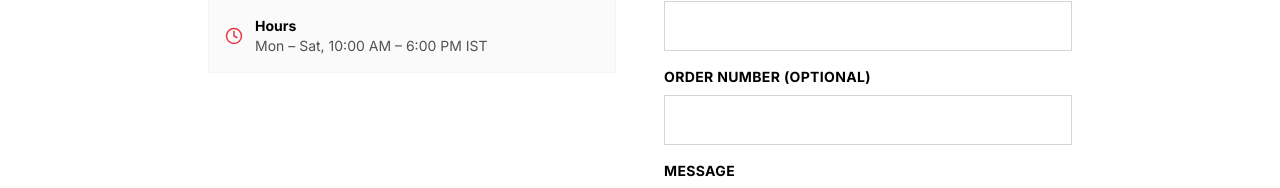
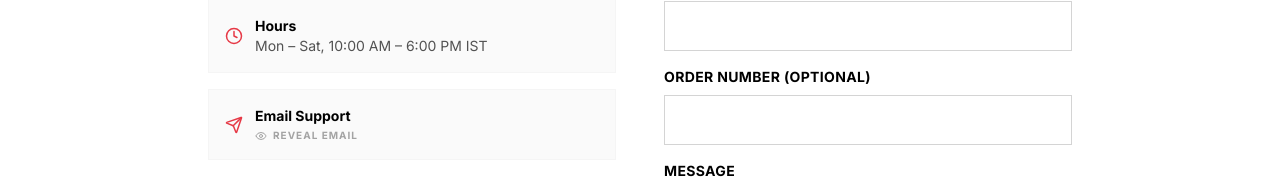
Before and after one commit to Aadi-Coder303/SoleVault, a Next.js app: page /contact in a window 1280 px wide. Shown: the part 418-606 px from the top of the page. Built offline with nearby package versions, Linux system fonts and the light colour scheme; no server answers; the database is empty.

Commit message:
security: implement secure email obfuscation on contact and privacy pages

```diff
--- a/src/app/contact/page.tsx
+++ b/src/app/contact/page.tsx
@@ -3,6 +3,7 @@
 import { useState } from 'react';
 import toast from 'react-hot-toast';
 import { Send, Clock, Loader2 } from 'lucide-react';
+import SecureEmail from '@/components/SecureEmail';
 
 export default function ContactPage() {
   const [loading, setLoading] = useState(false);
@@ -58,6 +59,16 @@ export default function ContactPage() {
                 <p className="text-sm">Mon – Sat, 10:00 AM – 6:00 PM IST</p>
               </div>
             </div>
+
+            <div className="flex items-center gap-3 text-neutral-600 p-4 bg-neutral-50 border border-neutral-100 hover:border-neutral-200 transition-colors">
+              <Send size={18} className="text-[#E63946] shrink-0" />
+              <div>
+                <p className="font-bold text-sm text-black">Email Support</p>
+                <div className="flex items-center gap-2 mt-0.5">
+                  <SecureEmail user="support" domain="solevault" tld="com" />
+                </div>
+              </div>
+            </div>
           </div>
         </div>
 
--- a/src/app/privacy/page.tsx
+++ b/src/app/privacy/page.tsx
@@ -1,9 +1,7 @@
+'use client';
+
 import Link from 'next/link';
-
-export const metadata = {
-  title: 'Privacy Policy | Sole Vault',
-  description: 'Privacy Policy and Data Protection guidelines for Sole Vault',
-};
+import SecureEmail from '@/components/SecureEmail';
 
 export default function PrivacyPolicyPage() {
   return (
@@ -62,7 +60,7 @@ export default function PrivacyPolicyPage() {
         <h2 className="text-2xl font-bold uppercase tracking-wide mt-12 mb-6">5. Contact Us</h2>
         <p className="mb-8 text-neutral-700 dark:text-neutral-300">
           For any questions, concerns, or to exercise your rights regarding your personal data, please contact our Grievance Officer at: <br />
-          <a href="mailto:privacy@solevault.com" className="text-blue-600 dark:text-blue-400 hover:underline">privacy@solevault.com</a>
+          <SecureEmail user="privacy" domain="solevault" tld="com" className="text-blue-600 dark:text-blue-400 hover:underline" />
         </p>
       </div>
 
--- /dev/null
+++ b/src/components/SecureEmail.tsx
@@ -0,0 +1,38 @@
+'use client';
+
+import { useState } from 'react';
+import { Eye, Mail } from 'lucide-react';
+
+interface SecureEmailProps {
+  user: string;
+  domain: string;
+  tld: string;
+  className?: string;
+}
+
+export default function SecureEmail({ user, domain, tld, className = "" }: SecureEmailProps) {
+  const [revealed, setRevealed] = useState(false);
+
+  if (!revealed) {
+    return (
+      <button
+        onClick={() => setRevealed(true)}
+        className={`inline-flex items-center gap-1.5 text-[10px] font-bold uppercase tracking-widest text-neutral-400 hover:text-black dark:hover:text-white transition-colors ${className}`}
+      >
+        <Eye size={12} /> Reveal Email
+      </button>
+    );
+  }
+
+  const email = `${user}@${domain}.${tld}`;
+
+  return (
+    <a
+      href={`mailto:${email}`}
+      className={`inline-flex items-center gap-1.5 hover:text-[#E63946] transition-colors ${className}`}
+    >
+      <Mail size={12} className="shrink-0" />
+      {email}
+    </a>
+  );
+}
```
